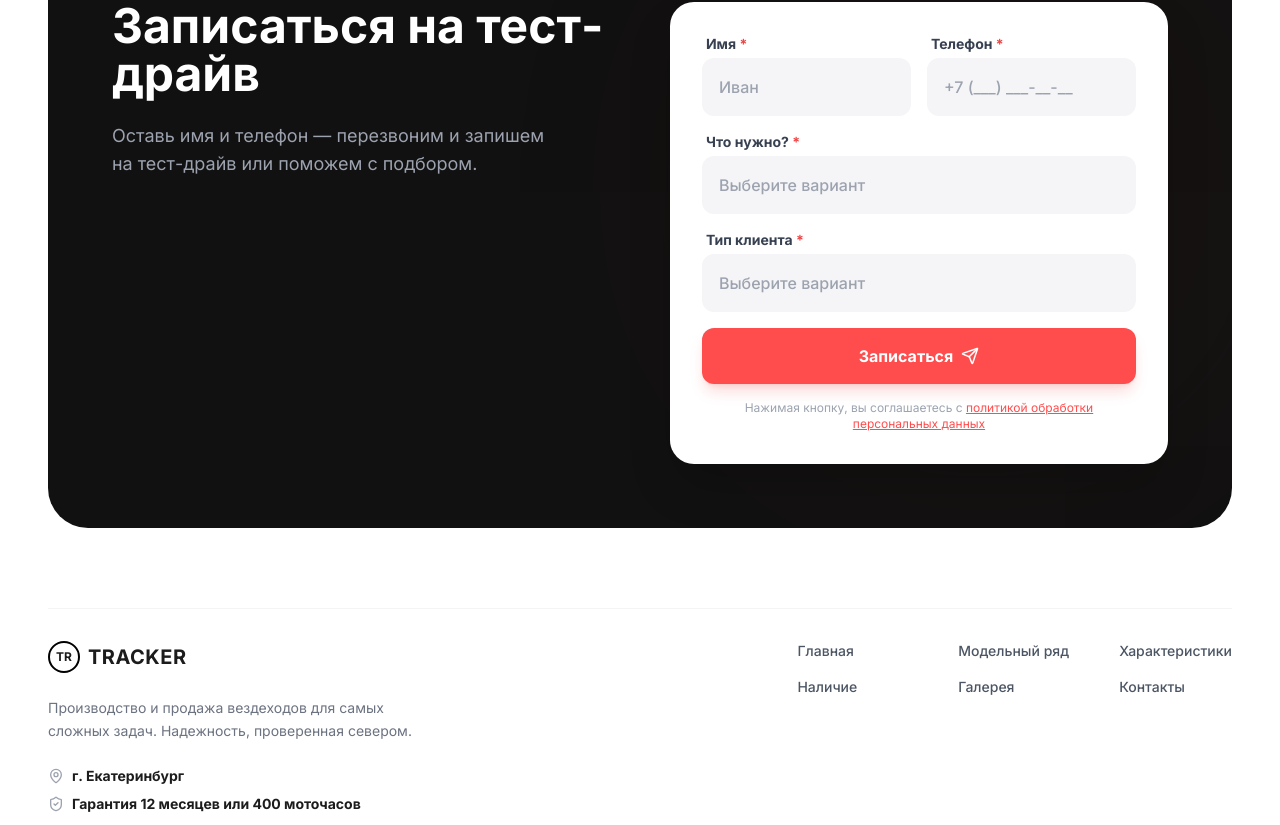
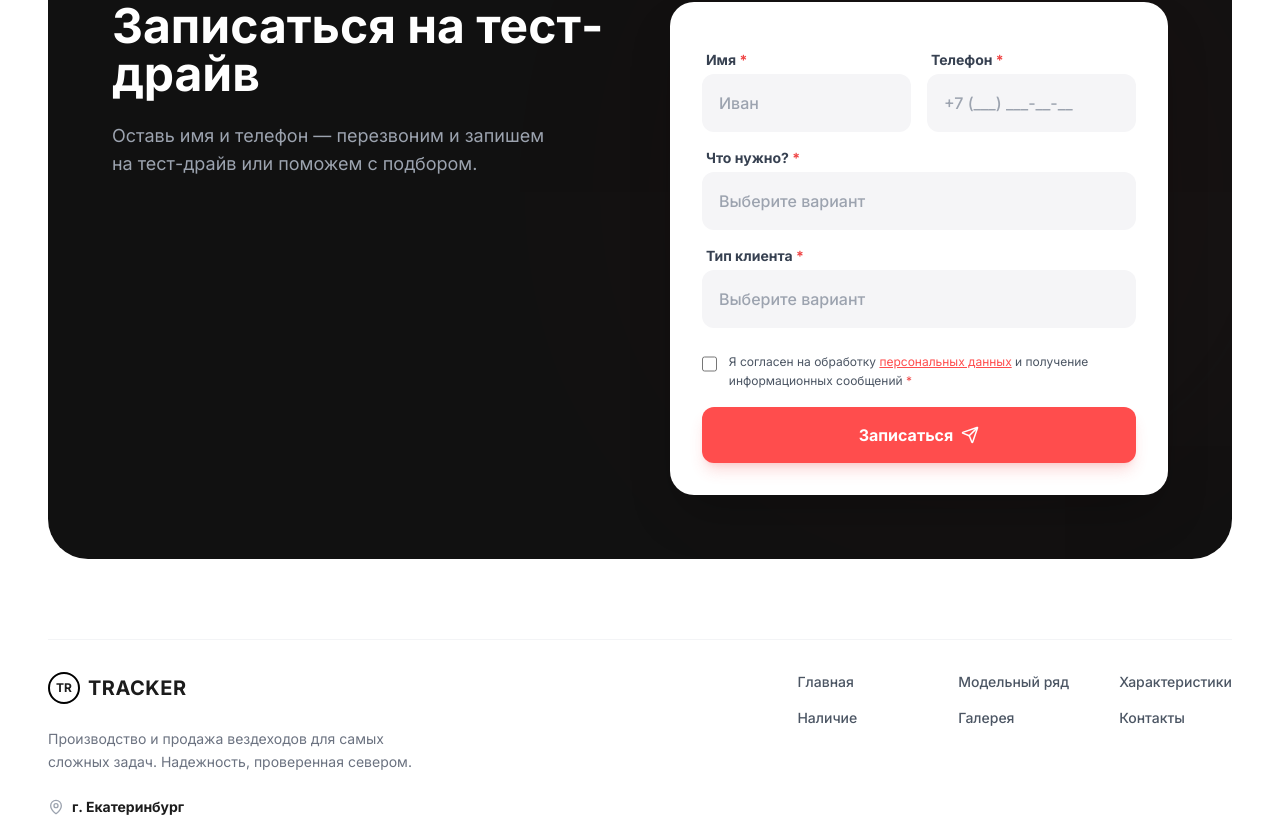
Before and after one commit to krlprjct/trackeratv, a React (Vite) app: page / in a window 1280 px wide. Shown: the part 5896-6721 px from the top of the page. Built offline with nearby package versions, Linux system fonts and the light colour scheme.

Commit message:
fix: footer email

```diff
--- a/components/Footer.tsx
+++ b/components/Footer.tsx
@@ -6,6 +6,7 @@ interface FormData {
   phone: string;
   requestType: string;
   clientType: string;
+  consent: boolean; // ← ДОБАВЛЕНО
 }
 
 interface FormErrors {
@@ -13,6 +14,7 @@ interface FormErrors {
   phone?: string;
   requestType?: string;
   clientType?: string;
+  consent?: string; // ← ДОБАВЛЕНО
 }
 
 const Footer: React.FC = () => {
@@ -21,6 +23,7 @@ const Footer: React.FC = () => {
     phone: '',
     requestType: '',
     clientType: '',
+    consent: false, // ← ДОБАВЛЕНО
   });
 
   const [errors, setErrors] = useState<FormErrors>({});
@@ -77,6 +80,7 @@ const Footer: React.FC = () => {
     if (phoneError) newErrors.phone = phoneError;
     if (!formData.requestType) newErrors.requestType = 'Выберите, что вам нужно';
     if (!formData.clientType) newErrors.clientType = 'Выберите тип клиента';
+    if (!formData.consent) newErrors.consent = 'Необходимо согласие на обработку данных'; // ← ДОБАВЛЕНО
     setErrors(newErrors);
     return Object.keys(newErrors).length === 0;
   };
@@ -94,6 +98,8 @@ const Footer: React.FC = () => {
       if (!formData.requestType) newErrors.requestType = 'Выберите, что вам нужно'; else delete newErrors.requestType;
     } else if (field === 'clientType') {
       if (!formData.clientType) newErrors.clientType = 'Выберите тип клиента'; else delete newErrors.clientType;
+    } else if (field === 'consent') {
+      if (!formData.consent) newErrors.consent = 'Необходимо согласие'; else delete newErrors.consent;
     }
     setErrors(newErrors);
   };
@@ -110,9 +116,10 @@ const Footer: React.FC = () => {
 
   const handleSubmit = async (e: React.FormEvent) => {
     e.preventDefault();
-    setTouched({ name: true, phone: true, requestType: true, clientType: true });
+    setTouched({ name: true, phone: true, requestType: true, clientType: true, consent: true });
     if (!validateForm()) return;
     setIsSubmitting(true);
+
     try {
       const urlParams = new URLSearchParams(window.location.search);
       const response = await fetch('/api/lead', {
@@ -130,13 +137,19 @@ const Footer: React.FC = () => {
           utm_campaign: urlParams.get('utm_campaign') || '',
           utm_content: urlParams.get('utm_content') || '',
           utm_term: urlParams.get('utm_term') || '',
-          website: '',
         }),
       });
+
       const data = await response.json();
       if (!response.ok || !data.ok) throw new Error(data.error || 'Ошибка отправки');
+
+      // Отправка события в Яндекс.Метрику
+      if (typeof window !== 'undefined' && (window as any).ym) {
+        (window as any).ym(106964750, 'reachGoal', 'form_submit');
+      }
+
       alert('✅ Заявка отправлена! Мы свяжемся с вами в ближайшее время.');
-      setFormData({ name: '', phone: '', requestType: '', clientType: '' });
+      setFormData({ name: '', phone: '', requestType: '', clientType: '', consent: false });
       setTouched({});
       setErrors({});
     } catch (error: any) {
@@ -175,6 +188,15 @@ const Footer: React.FC = () => {
 
             <div className="lg:w-1/2 bg-white rounded-3xl p-8 shadow-2xl relative z-10">
                 <form onSubmit={handleSubmit} className="space-y-4" noValidate>
+                    {/* Honeypot для защиты от ботов */}
+                    <input
+                      type="text"
+                      name="website"
+                      style={{ position: 'absolute', left: '-9999px' }}
+                      tabIndex={-1}
+                      autoComplete="off"
+                    />
+
                     <div className="grid grid-cols-1 md:grid-cols-2 gap-4">
                         <div>
                             <label className="block text-sm font-bold text-gray-700 mb-1 ml-1">
@@ -238,22 +260,35 @@ const Footer: React.FC = () => {
                         {touched.clientType && <ErrorMessage error={errors.clientType} />}
                     </div>
 
+                    {/* ЧЕКБОКС СОГЛАСИЯ */}
+                    <div className="pt-2">
+                        <label className="flex items-start gap-3 cursor-pointer group">
+                            <input
+                              type="checkbox"
+                              checked={formData.consent}
+                              onChange={(e) => setFormData(prev => ({ ...prev, consent: e.target.checked }))}
+                              onBlur={() => handleBlur('consent')}
+                              className="mt-0.5 w-5 h-5 rounded border-2 border-gray-300 text-[#FF4D4D] focus:ring-2 focus:ring-[#FF4D4D] focus:ring-offset-2 cursor-pointer"
+                            />
+                            <span className="text-xs text-gray-600 leading-relaxed group-hover:text-gray-900 transition-colors">
+                              Я согласен на обработку{' '}
+                              <a href="/privacy" target="_blank" className="text-[#FF4D4D] underline hover:text-red-600">
+                                персональных данных
+                              </a>
+                              {' '}и получение информационных сообщений <span className="text-red-500">*</span>
+                            </span>
+                        </label>
+                        {touched.consent && <ErrorMessage error={errors.consent} />}
+                    </div>
+
                     <button
                       type="submit"
                       disabled={isSubmitting}
-                      className="w-full bg-[#FF4D4D] hover:bg-red-600 text-white font-bold py-4 px-4 rounded-xl transition-all flex items-center justify-center gap-2 mt-2 shadow-lg shadow-red-500/20 text-base disabled:opacity-50 disabled:cursor-not-allowed"
+                      className="w-full bg-[#FF4D4D] hover:bg-red-600 text-white font-bold py-4 px-4 rounded-xl transition-all flex items-center justify-center gap-2 mt-4 shadow-lg shadow-red-500/20 text-base disabled:opacity-50 disabled:cursor-not-allowed"
                     >
                         {getButtonText()}
                         <Send size={18} className="flex-shrink-0" />
                     </button>
-
-                    {/* Согласие на обработку ПД */}
-                    <p className="text-xs text-center text-gray-400 mt-3">
-                        Нажимая кнопку, вы соглашаетесь с{' '}
-                        <a href="/privacy" target="_blank" className="text-[#FF4D4D] underline hover:text-red-600 transition-colors">
-                          политикой обработки персональных данных
-                        </a>
-                    </p>
                 </form>
             </div>
          </div>
@@ -289,7 +324,6 @@ const Footer: React.FC = () => {
           </div>
          </div>
 
-         {/* Футер с ссылкой на политику */}
          <div className="text-xs text-gray-300 mt-12 pt-4 border-t border-gray-50 flex flex-col sm:flex-row justify-between gap-2">
             <span>© 2026 TRACKER. Все права защищены.</span>
             <a href="/privacy" target="_blank" className="hover:text-black transition-colors">
```
